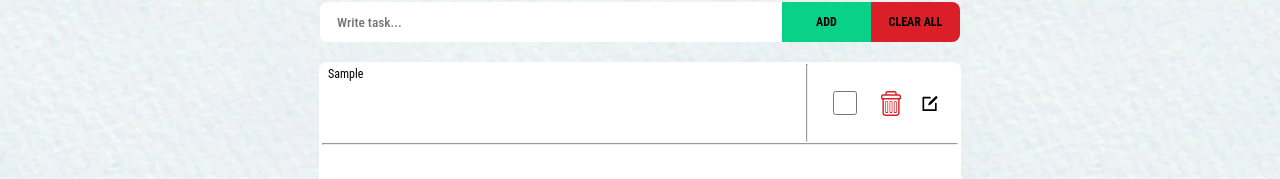
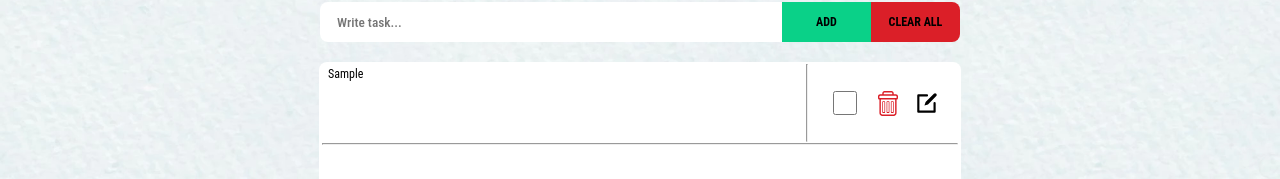
Before and after one commit to MRezaHeydar1376/todo, a React (Create React App) app: page / in a window 1280 px wide. Both pictures are taken after typing "Sample" into the empty fields and a click on the button "ADD". Shown: the part 138-317 px from the top of the page. Built offline with nearby package versions, Linux system fonts and the light colour scheme.

Commit message:
Add useStore

```diff
--- a/src/components/card.tsx
+++ b/src/components/card.tsx
@@ -1,7 +1,8 @@
+import { useTheme } from "@emotion/react";
 import { ChangeEvent, useState } from "react";
-import { Close, Edit, Trash } from "../assets";
+import { Close, Edit, EditWhite, Trash } from "../assets";
+import { useStore } from "../stores/context";
 import { Button, Div, H5, H6, Img, Input, Line, Paragraph } from "../styles";
-import { Color } from "../variables";
 
 interface Props {
     id: string;
@@ -16,6 +17,8 @@ function Card({ id, text, isCompleted, completeTask, removeTask, editTask }: Pro
 
     const [task, setTask] = useState("");
     const [edit, setEdit] = useState(false);
+    const theme = useTheme();
+    const { darkTheme } = useStore();
 
     function getValue(event: ChangeEvent<HTMLInputElement>) {
         setTask(event.target.value);
@@ -46,7 +49,7 @@ function Card({ id, text, isCompleted, completeTask, removeTask, editTask }: Pro
                 {edit ? (
                     <Div display="flex" align="center" height="100%">
                         <Input
-                            border={`1px solid ${Color.blue}`}
+                            border={`1px solid ${theme.blue}`}
                             borderRadius="8px 0 0 8px"
                             height="40px"
                             padding="0 8px"
@@ -59,7 +62,7 @@ function Card({ id, text, isCompleted, completeTask, removeTask, editTask }: Pro
                             height="40px"
                             border="none"
                             borderRadius="0 8px 8px 0"
-                            backgrondColor={Color.green}
+                            backgrondColor={theme.green}
                             onClick={submit}
                         >
                             <H5 cursor="pointer" fontSize="12px" fontWeight="700">
@@ -72,7 +75,7 @@ function Card({ id, text, isCompleted, completeTask, removeTask, editTask }: Pro
                             border="none"
                             onClick={closeEdit}
                         >
-                            <Img src={Close} width="30px"/>
+                            <Img src={Close} width="30px" />
                         </Button>
                     </Div>
                 ) : (
@@ -84,7 +87,7 @@ function Card({ id, text, isCompleted, completeTask, removeTask, editTask }: Pro
                             overflowY="auto"
                             overflowX="hidden"
                         >
-                            <Paragraph fontSize="12px" fontWeight="400">
+                            <Paragraph fontSize="12px" fontWeight="400" >
                                 {text}
                             </Paragraph>
                         </Div>
@@ -112,9 +115,9 @@ function Card({ id, text, isCompleted, completeTask, removeTask, editTask }: Pro
                                 onClick={() => removeTask(id)}
                             />
                             <Img
-                                src={Edit}
-                                width="20px"
-                                height="25px"
+                                src={darkTheme ? EditWhite : Edit}
+                                width="26px"
+                                height="28px"
                                 cursor="pointer"
                                 onClick={showEdit}
                             />
--- a/src/components/side_card.tsx
+++ b/src/components/side_card.tsx
@@ -1,17 +1,25 @@
-import { IranFlag, Moon, Setting, Sun, UsaFlag } from "../assets";
+import { IranFlag, Moon, Setting, SettingWhite, Sun, UsaFlag } from "../assets";
 import { Div, Img } from "../styles";
-import { Color } from "../variables";
 import SwitchButton from "./switch_button";
-import { useCallback, useEffect, useRef, useState } from "react";
+import { useEffect, useRef, useState } from "react";
+import { useTheme } from "@emotion/react";
+import { useStore } from "../stores/context";
+import { observer } from "mobx-react-lite";
 
 function SideCard() {
 
     const [sideBar, setSideBar] = useState(false);
     const wrapperRef: any = useRef(null);
+    const {darkTheme, toggleTheme} = useStore();
+    const theme = useTheme();
 
     const showSideBar = () => {
         setSideBar(true)
     };
+
+    const changeTheme = () => {
+        toggleTheme();
+    }
 
     useEffect(() => {
         function handleClickOutside(event: any) {
@@ -32,15 +40,17 @@ function SideCard() {
                     <SwitchButton
                         image1={Sun}
                         image2={Moon}
-                        color1={Color.blackYellow}
-                        color2={Color.blackBlue}
+                        color1={theme.blackYellow}
+                        color2={theme.blackBlue}
+                        onClick={changeTheme}
                     />
                     <SwitchButton
                         image1={IranFlag}
                         image2={UsaFlag}
-                        color1={Color.lime}
-                        color2={Color.blackBlue}
-                    />
+                        color1={theme.lime}
+                        color2={theme.blackBlue}
+                        onClick={() => {}}
+                        />
                 </Div>
             ) : null}
             <Div
@@ -48,11 +58,12 @@ function SideCard() {
                 height="15%"
                 display="flex"
                 align="center"
+                backgroundColor="transparent"
             >
-                <Img src={Setting} cursor="pointer" onClick={showSideBar} />
+                <Img src={darkTheme ? SettingWhite : Setting} cursor="pointer" onClick={showSideBar} />
             </Div>
         </Div>
     );
 }
 
-export default SideCard;
+export default observer(SideCard);
```
